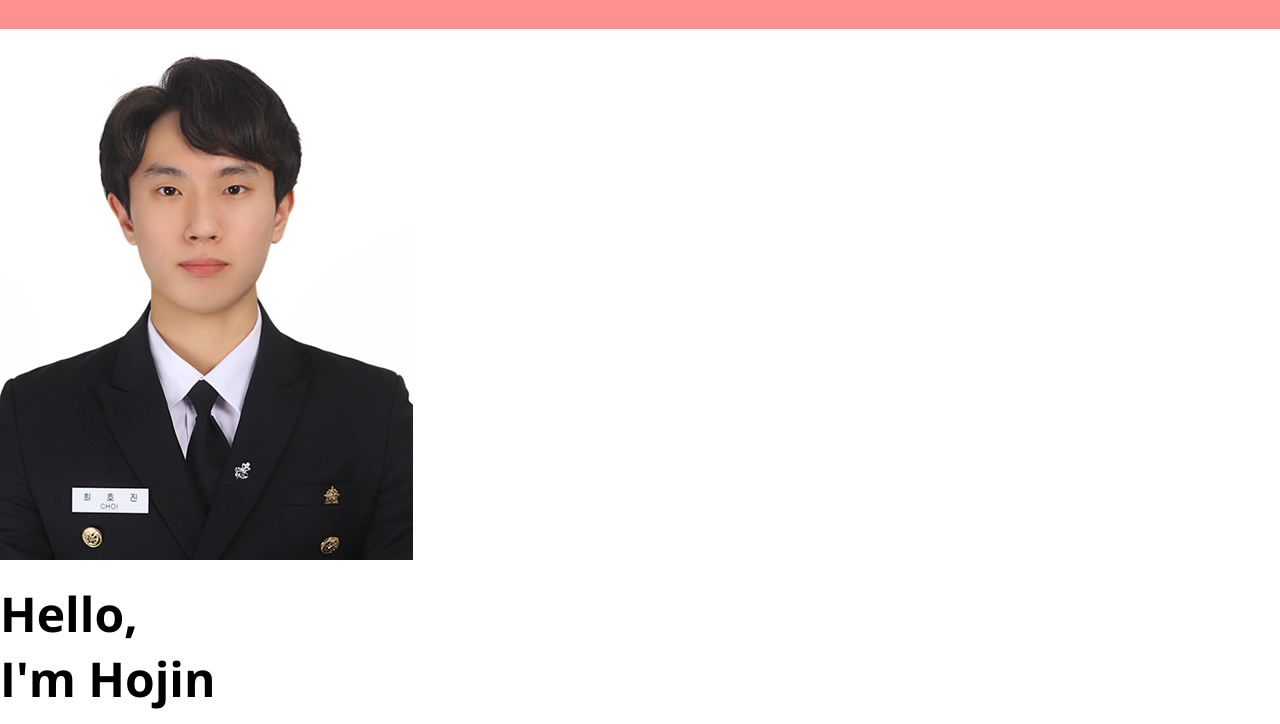
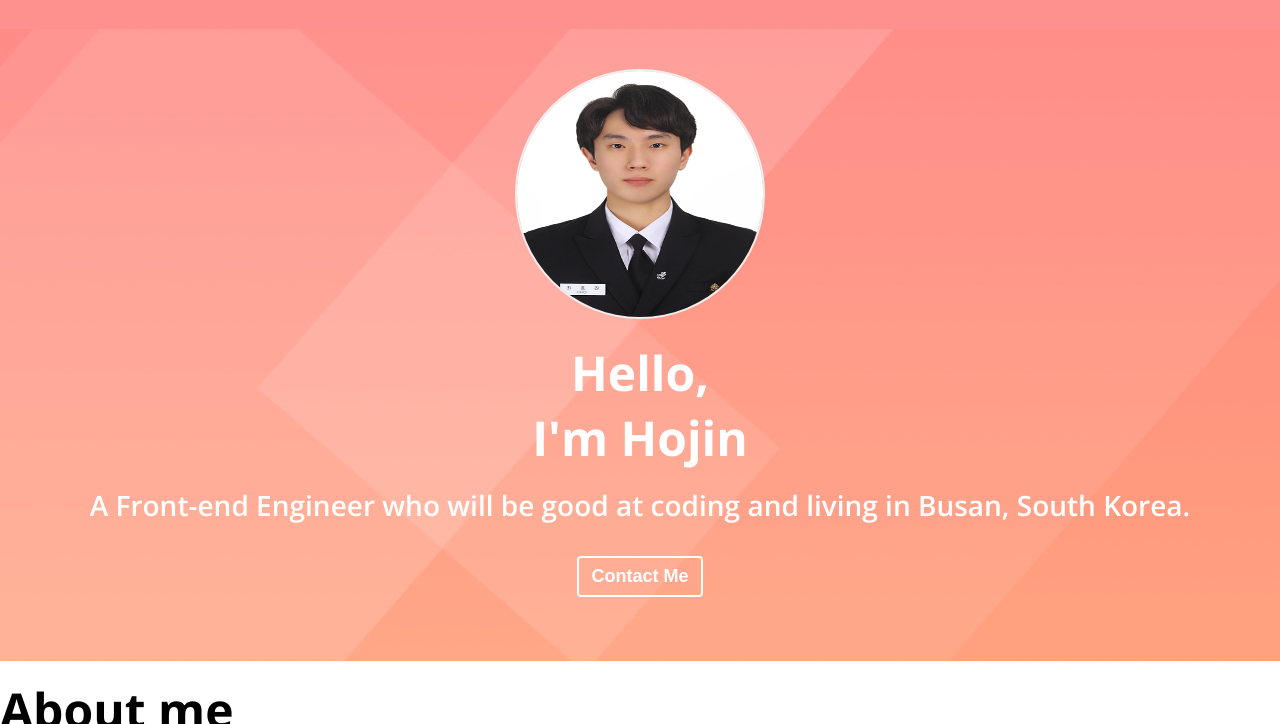
Before and after one commit to kingofaussie/portfolio, a plain HTML site: page index.html in a window 1280 px wide. Shown: the part 75-799 px from the top of the page. Drawn offline with nearby package versions, Linux system fonts and the light colour scheme; files whose address does not match are found by name.

Commit message:
CSS HOME

```diff
--- a/styel.css
+++ b/styel.css
@@ -51,6 +51,13 @@ a {
 ul {
   list-style: none;
   padding-left: 0;
+}
+
+button {
+  background-color: transparent;
+  cursor: pointer;
+  border: none;
+  outline: none;
 }
 
 /* Typography */
@@ -125,3 +132,31 @@ p {
 .navbar__menu__item:hover {
   background-color: var(--color-dark-pink);
 }
+
+#home {
+  background: url('imgs/home_background.png')  center/cover no-repeat;
+  padding: 40px;
+  text-align: center;
+}
+
+.home_avatar {
+  width: 250px;
+  height: 250px;
+  border-radius: 50%;
+  border: 2px solid var(--color-light-white);
+}
+
+.home__title,
+.home__description{
+  color: var(--color-white);
+}
+
+.home__contact {
+  color: var(--color-white);
+  font-size: var(--font-regular);
+  font-weight: var(--weight-bold);
+  margin: 24px;
+  padding: 8px 12px;
+  border:2px solid var(--color-white);
+  border-radius: var(--size-border-radius);
+}
```
Also changed, not shown: imgs/home_background.png (added).
